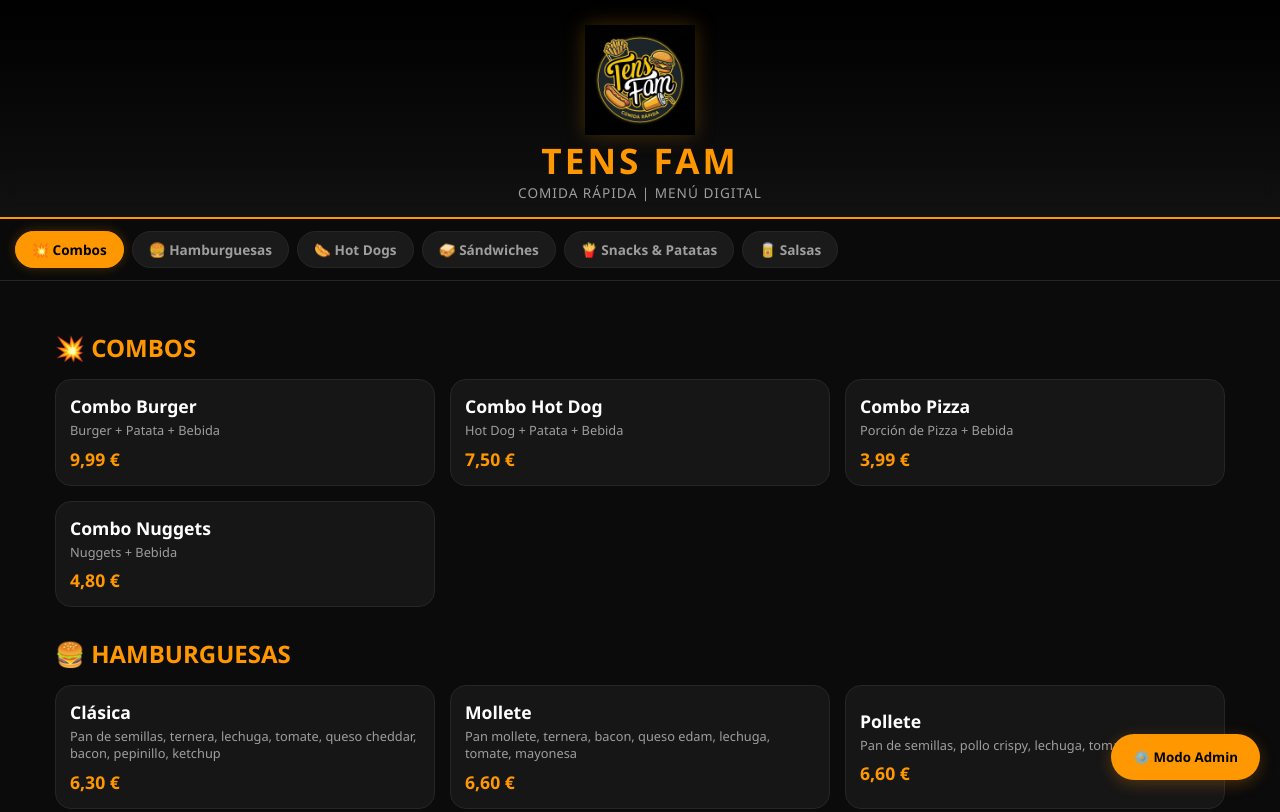
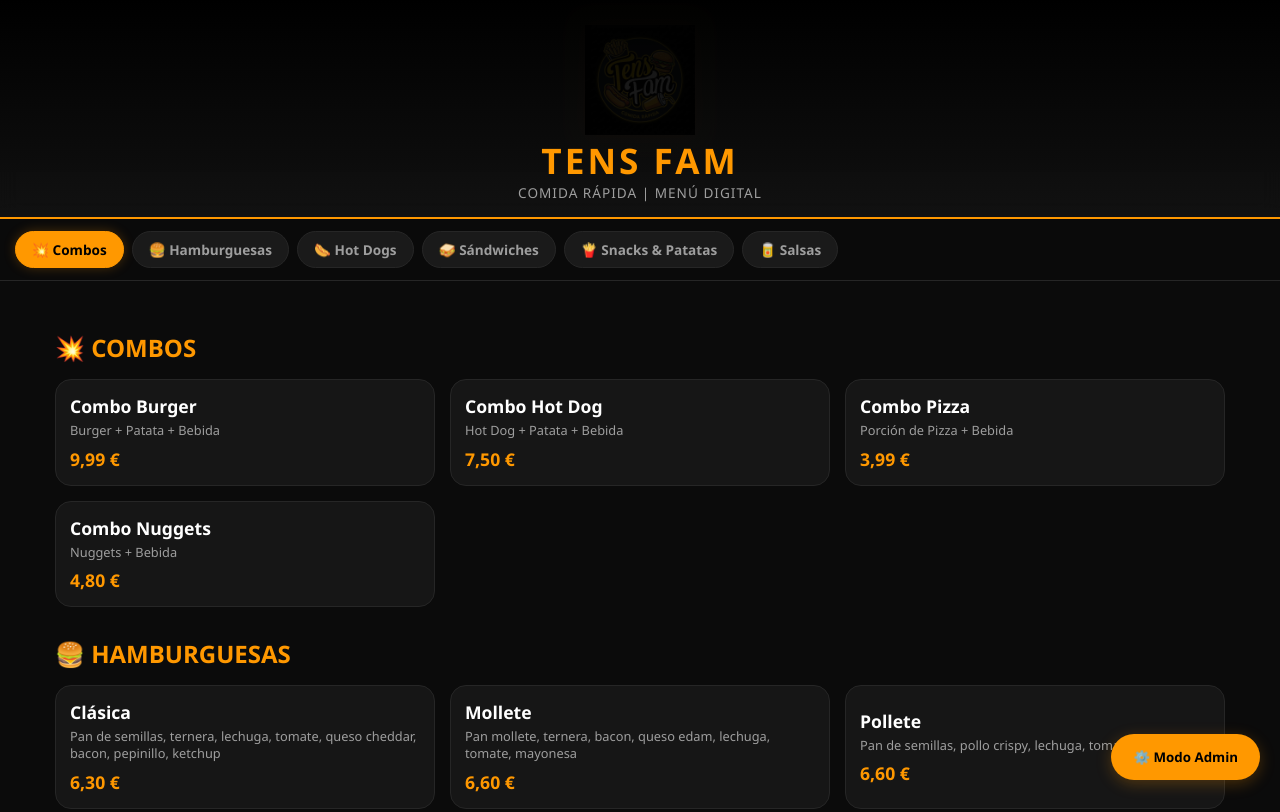
Before and after one commit to studioreinadev/tensfam-menu, a plain HTML site: page index.html in a window 1280 px wide. Shown: the top 812 px of the page. Drawn offline with Linux system fonts and the light colour scheme.

Commit message:
Update index.html

```diff
--- a/index.html
+++ b/index.html
@@ -51,6 +51,8 @@
       margin: 0 auto 8px;
       display: block;
       filter: drop-shadow(0 0 10px var(--accent-glow));
+      mix-blend-mode: multiply; /* Esto vuelve transparente todo lo que sea blanco de la imagen */
+      background-color: transparent;
     }
 
     header h1 {
```
